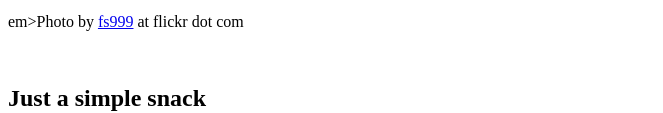
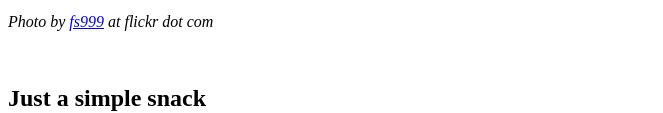
Before and after one commit to dangerouslybased/odin-recipes, a plain HTML site: page recipes/tomatotoast.html in a window 1280 px wide. Shown: the part 419-532 px from the top of the page, without its empty margins (0-663 px from the left). Drawn offline with Linux system fonts and the light colour scheme.

Commit message:
Minor tag fixed, hopefully the last.

```diff
--- a/recipes/tomatotoast.html
+++ b/recipes/tomatotoast.html
@@ -10,7 +10,7 @@
     <h1 id="title">Tomato Toast Recipe</h1>
 
     <img src="https://live.staticflickr.com/65535/50446286471_4204d8ac90_c.jpg" width="600" height="350" alt="Garden Tomato Toast">
-    <p>em>Photo by <a href="https://www.flickr.com/photos/fs999">fs999</a>  at flickr dot com</em> </p>
+    <p><em>Photo by <a href="https://www.flickr.com/photos/fs999">fs999</a>  at flickr dot com</em> </p>
     &nbsp;&nbsp;
 
     <h2>Just a simple snack</h2>
```
